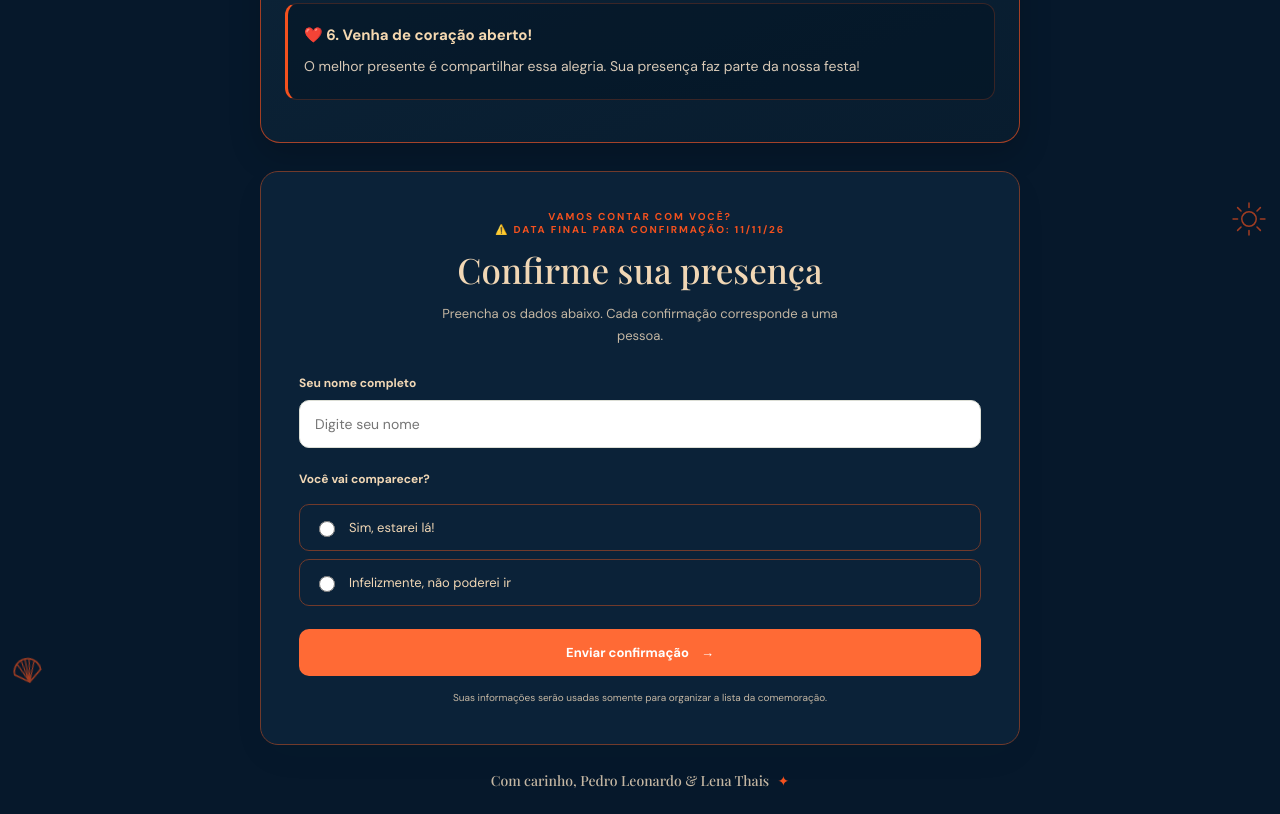
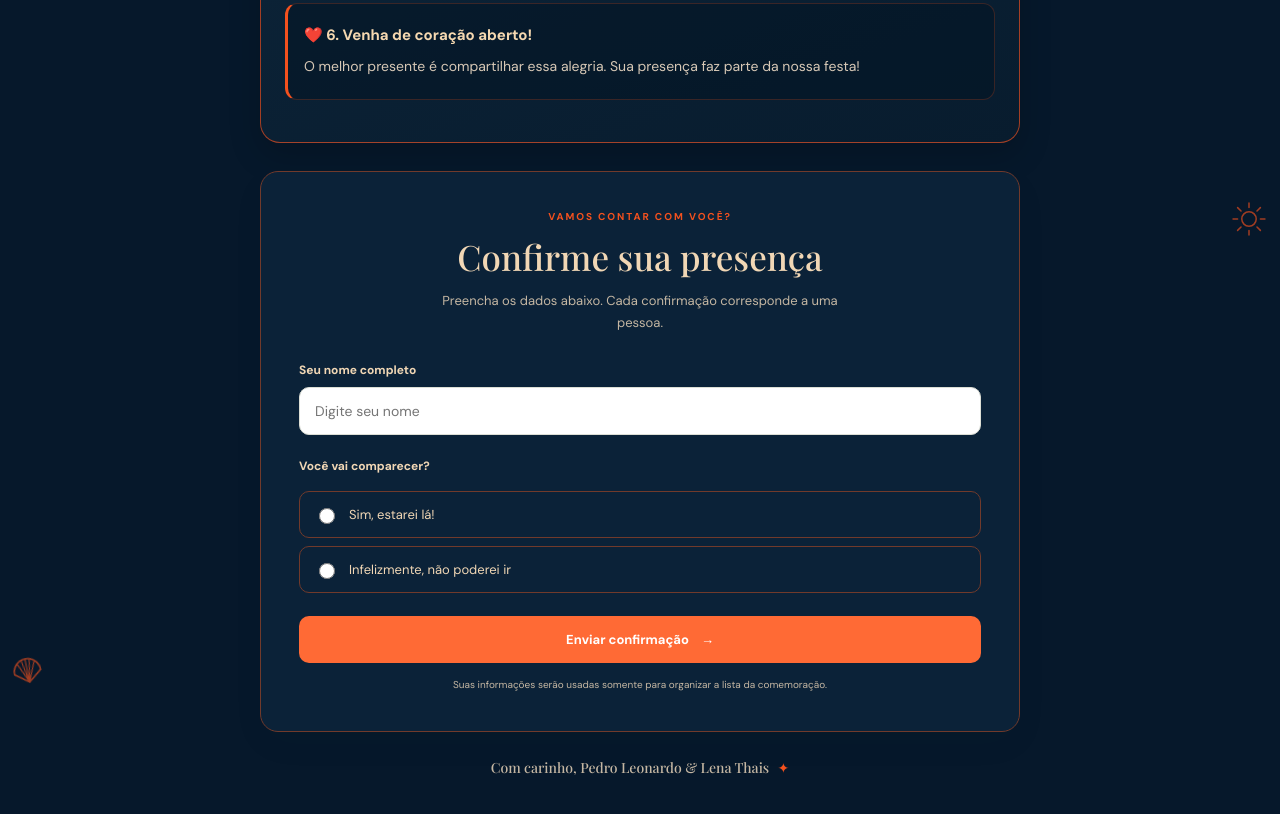
Before and after one commit to pedrocostaviana/aniversario-pedro-lena, a plain HTML site: page index.html in a window 1280 px wide. Shown: the part 1700-2514 px from the top of the page. Drawn offline with nearby package versions, Linux system fonts and the light colour scheme.

Commit message:
Update RSVP section by removing deadline message
Removed the deadline notice from the RSVP section.

```diff
--- a/index.html
+++ b/index.html
@@ -147,7 +147,7 @@
 </section>
     <section class="rsvp-card" id="confirmar">
       <div class="card-heading">
-        <div class="eyebrow">VAMOS CONTAR COM VOCÊ? <br> ⚠️ DATA FINAL PARA CONFIRMAÇÃO: 11/11/26</div>
+        <div class="eyebrow">VAMOS CONTAR COM VOCÊ?</div>
         <h2>Confirme sua presença</h2>
         <p>Preencha os dados abaixo. Cada confirmação corresponde a uma pessoa.</p>
       </div>
```
